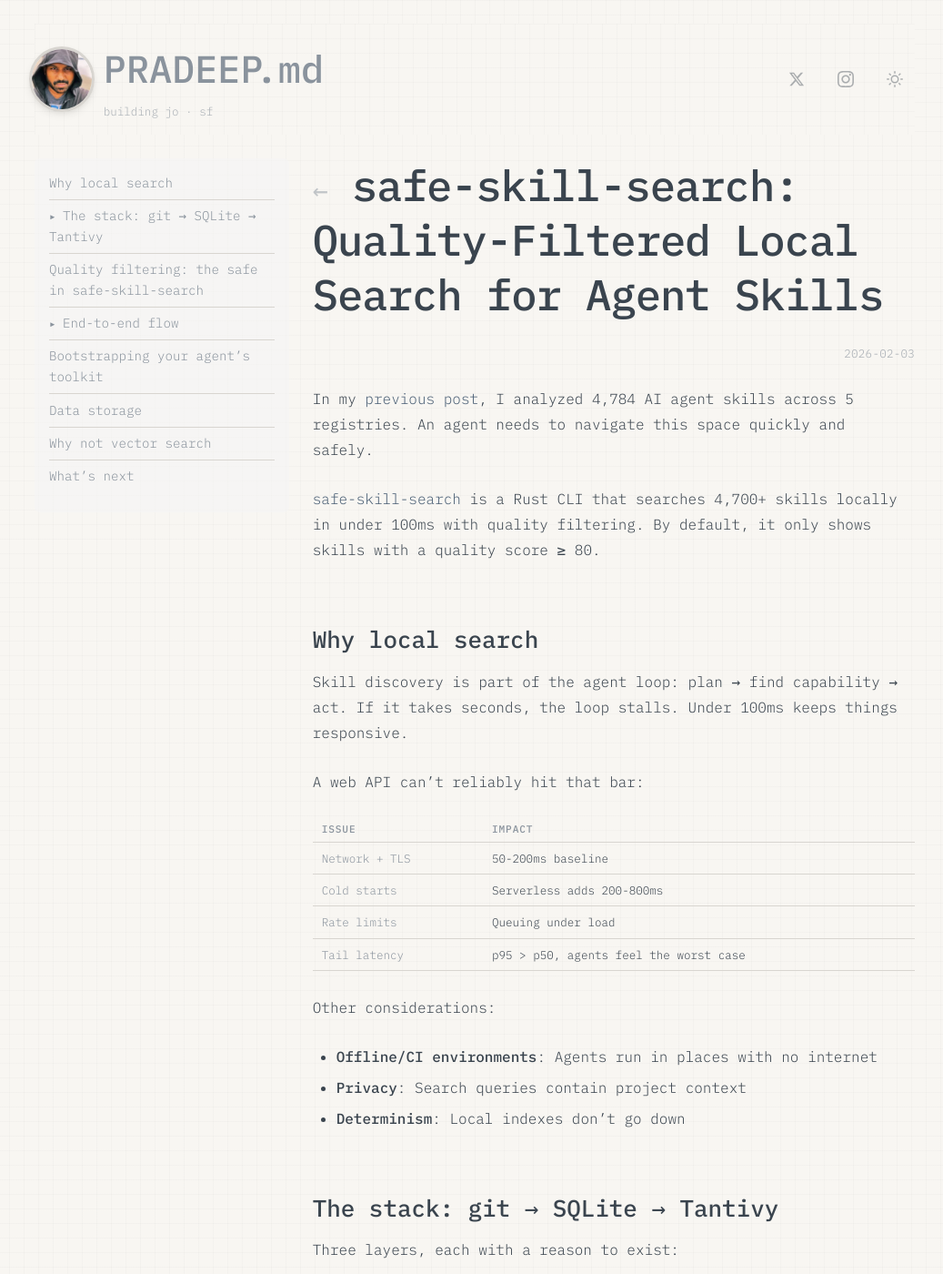
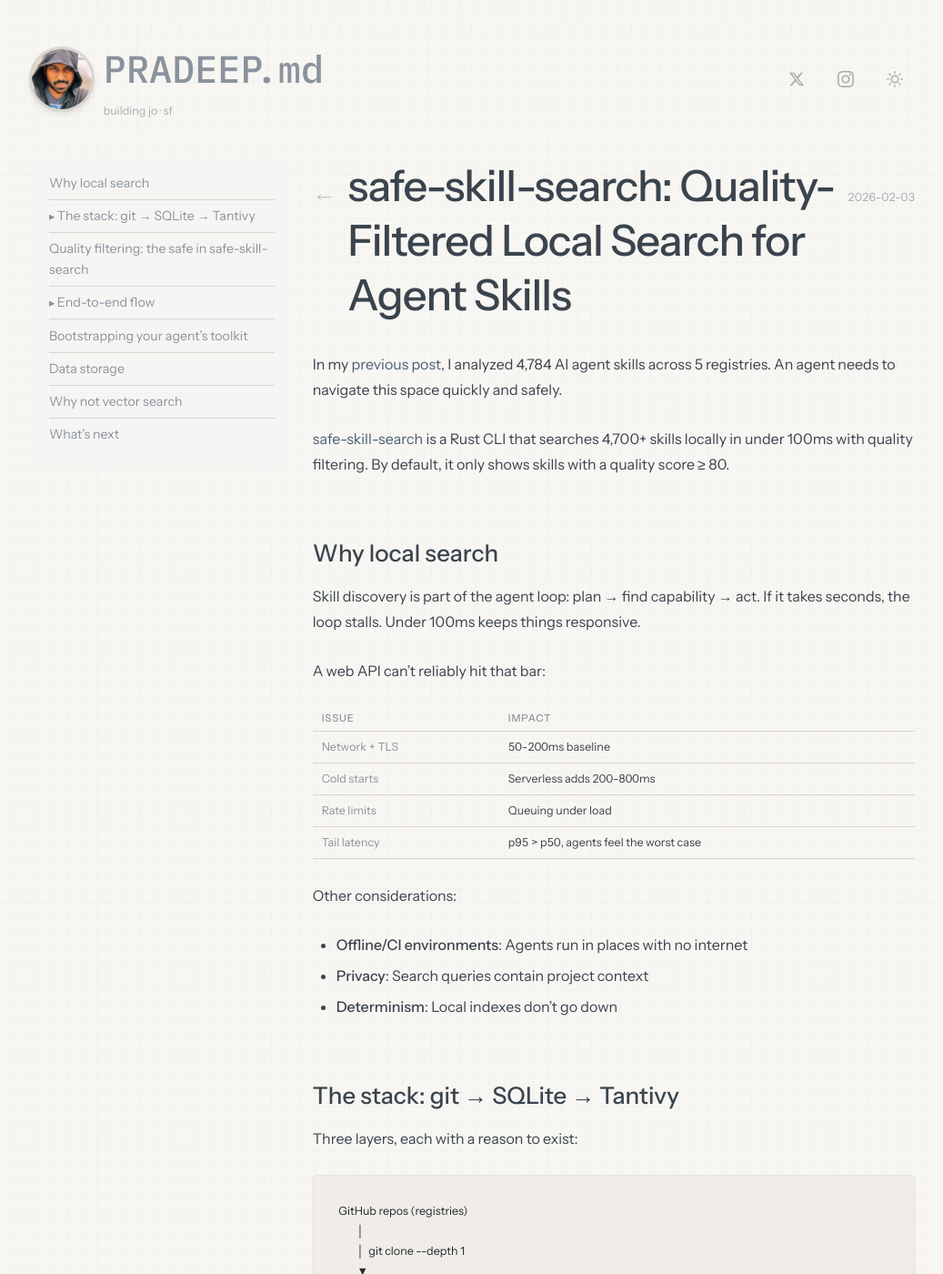
Before and after one commit to skyfallsin/skyfallsin.github.io, a Jekyll site: the page built from _posts/2026-02-03-skill-search-local-first.md, in a window 1280 px wide and 1400 px high. Shown: the whole window at 91% size, without its empty margins (118-1155 px from the left). Built offline with Jekyll 4.4.1, drawn with Linux system fonts in a browser that asks for light colours; nearby versions of some CDN libraries.

```diff
--- a/_layouts/default.html
+++ b/_layouts/default.html
@@ -55,7 +55,7 @@
 
   <link rel="preconnect" href="https://fonts.googleapis.com">
   <link rel="preconnect" href="https://fonts.gstatic.com" crossorigin>
-  <link href="https://fonts.googleapis.com/css2?family=IBM+Plex+Mono:wght@300;400;500;600&display=swap" rel="stylesheet">
+  <link href="https://fonts.googleapis.com/css2?family=IBM+Plex+Mono:wght@400;500;600&family=Instrument+Sans:ital,wght@0,400;0,500;0,600;0,700;1,400;1,500;1,600;1,700&display=swap" rel="stylesheet">
   <link rel="stylesheet" href="https://cdnjs.cloudflare.com/ajax/libs/highlight.js/11.9.0/styles/github.min.css" media="(prefers-color-scheme: light)">
   <link rel="stylesheet" href="https://cdnjs.cloudflare.com/ajax/libs/highlight.js/11.9.0/styles/nord.min.css" media="(prefers-color-scheme: dark)">
   <script src="https://cdnjs.cloudflare.com/ajax/libs/highlight.js/11.9.0/highlight.min.js"></script>
@@ -255,9 +255,9 @@
     html { scroll-padding-top: 120px; }
     * { box-sizing: border-box; }
     body {
-      font-family: "IBM Plex Mono", ui-monospace, SFMono-Regular, Menlo, monospace;
+      font-family: "Instrument Sans", ui-sans-serif, system-ui, sans-serif;
       font-size: var(--lk-size-md);
-      font-weight: 300;
+      font-weight: 400;
       line-height: var(--lk-leading-normal);
       max-width: 720px;
       margin: 0 auto;
@@ -434,6 +434,7 @@
     }
 
     .handle.page-title {
+      font-family: "IBM Plex Mono", ui-monospace, SFMono-Regular, Menlo, monospace;
       white-space: nowrap;
     }
 
@@ -529,7 +530,7 @@
       hanging-punctuation: first last;
     }
     article p, article li {
-      font-weight: 300;
+      font-weight: 400;
     }
     article strong {
       font-weight: 500;
@@ -558,6 +559,11 @@
       display: block;
       width: 100%;
       border-radius: 12px;
+    }
+    .post-hero-logo img {
+      width: 100%;
+      max-width: 260px;
+      margin: 0 auto;
     }
     .post-hero figcaption {
       margin-top: var(--lk-size-2xs);
@@ -731,7 +737,7 @@
       display: block;
     }
     pre, code {
-      font-family: "IBM Plex Mono", ui-monospace, SFMono-Regular, Menlo, monospace;
+      font-family: "Instrument Sans", ui-sans-serif, system-ui, sans-serif;
       font-size: var(--lk-font-caption);
       font-weight: 400;
     }
@@ -960,7 +966,7 @@
     .post-date {
       color: var(--text-muted);
       font-size: var(--lk-font-caption);
-      font-weight: 300;
+      font-weight: 400;
       white-space: nowrap;
       flex-shrink: 0;
       letter-spacing: 0.02em;
@@ -999,16 +1005,23 @@
     .post-layout article {
       min-width: 0;
     }
-    .post-layout article h1:first-child {
-      margin-top: 0;
+    .post-heading {
+      display: flex;
+      align-items: baseline;
+      gap: var(--lk-size-sm);
+      margin-bottom: var(--lk-size-lg);
+    }
+    .post-heading h1 {
+      flex: 1;
+      min-width: 0;
+      margin: 0;
+      font-family: "Instrument Sans", ui-sans-serif, system-ui, sans-serif;
       font-size: calc(1rem * 1.618 * 1.618 * 1.128);
       letter-spacing: var(--lk-tracking-tight);
-      padding-bottom: var(--lk-size-sm);
-      border-bottom: none;
-      margin-bottom: 0;
     }
     .back-arrow {
-      font-size: 0.6em;
+      flex: none;
+      font-size: var(--lk-font-heading);
       color: var(--text-muted) !important;
       opacity: 0.5;
       text-decoration: none !important;
@@ -1019,12 +1032,12 @@
       opacity: 1;
       color: var(--accent) !important;
     }
-    .post-layout article h1:first-child + .post-date {
-      text-align: right;
-      width: auto;
-      padding-top: var(--lk-size-xs);
-      margin-top: 0;
-      margin-bottom: var(--lk-size-lg);
+    .post-heading .post-date {
+      flex: none;
+      margin: 0;
+      color: var(--text-muted);
+      font-size: var(--lk-font-caption);
+      white-space: nowrap;
     }
     @media (min-width: 1200px) {
       body:has(.post-layout) {
@@ -1125,7 +1138,7 @@
         background: none;
         border: none;
         cursor: pointer;
-        font-family: "IBM Plex Mono", ui-monospace, SFMono-Regular, Menlo, monospace;
+        font-family: "Instrument Sans", ui-sans-serif, system-ui, sans-serif;
         font-size: var(--lk-font-caption);
         color: var(--text-muted);
         text-align: left;
@@ -1160,7 +1173,7 @@
       text-align: left;
       border-bottom: 1px solid var(--border);
       font-size: var(--lk-font-caption);
-      font-weight: 300;
+      font-weight: 400;
       color: var(--text);
       white-space: nowrap;
     }
@@ -1396,6 +1409,15 @@
       object-fit: contain;
       background: var(--bg);
     }
+    .startup-logo img.mailcheck-logo {
+      border: 0;
+      border-radius: 0;
+      box-shadow: none;
+      object-fit: contain;
+    }
+    .startup-entry:hover .startup-logo img.mailcheck-logo {
+      box-shadow: none;
+    }
     .startup-text {
       line-height: var(--lk-leading-normal);
     }
@@ -1411,7 +1433,7 @@
   <script>
     Chart.defaults.animation.duration = 800;
     Chart.defaults.animation.easing = 'easeOutQuart';
-    Chart.defaults.font.family = "'IBM Plex Mono', ui-monospace, SFMono-Regular, Menlo, monospace";
+    Chart.defaults.font.family = "'Instrument Sans', ui-sans-serif, system-ui, sans-serif";
     Chart.defaults.font.size = 11;
 
     const isDark = () => document.documentElement.getAttribute('data-theme') === 'dark' ||
--- a/_layouts/post.html
+++ b/_layouts/post.html
@@ -4,10 +4,13 @@
 <div class="post-layout">
   <nav class="toc" id="toc"><button class="toc-toggle" onclick="this.parentElement.classList.toggle('toc-open')">Contents</button></nav>
   <article>
-    <h1><a href="/" class="back-arrow" aria-label="Back to home">←</a> {{ page.title }}</h1>
-    <p class="post-date">{{ page.date | date: "%Y-%m-%d" }}</p>
+    <header class="post-heading">
+      <a href="/" class="back-arrow" aria-label="Back to home">←</a>
+      <h1>{{ page.title }}</h1>
+      <p class="post-date">{{ page.date | date: "%Y-%m-%d" }}</p>
+    </header>
     {% if page.image %}
-    <figure class="post-hero">
+    <figure class="post-hero{% if page.image_class %} {{ page.image_class }}{% endif %}">
       {% if page.image_link %}<a href="{{ page.image_link }}" aria-label="Open {{ page.title }}">{% endif %}
       <img src="{{ page.image }}" alt="{{ page.image_alt | default: page.title }}">
       {% if page.image_link %}</a>{% endif %}
```
Also changed, not shown: DESIGN.md (+7 -6 lines), _posts/2026-09-14-mailcheck-2-0.md (added, +32 -0 lines), index.md (+5 -0 lines), images/logos/mailcheck-dark.png (added), images/logos/mailcheck.png (added), images/posts/mailcheck-logo.png (added).
